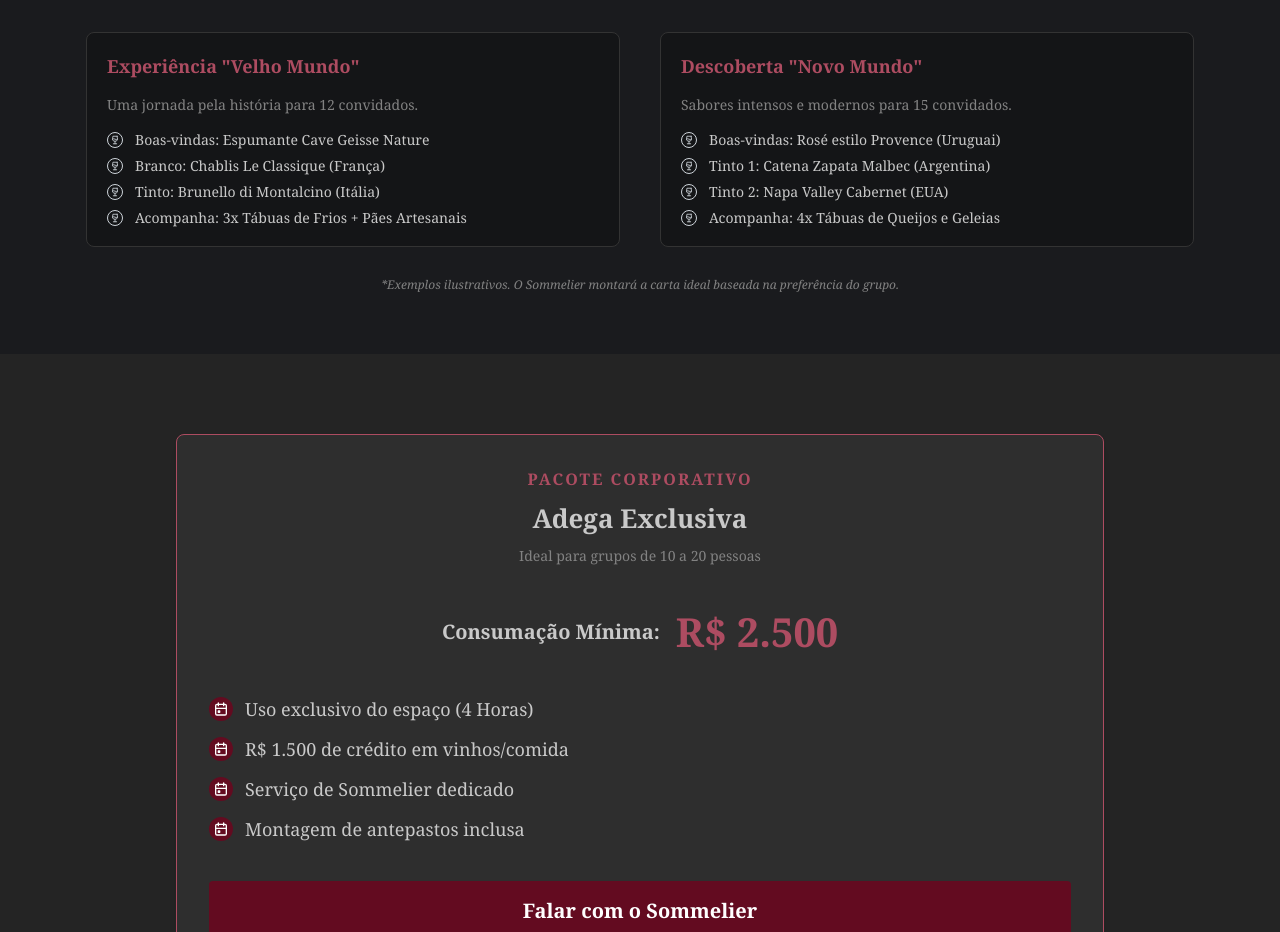
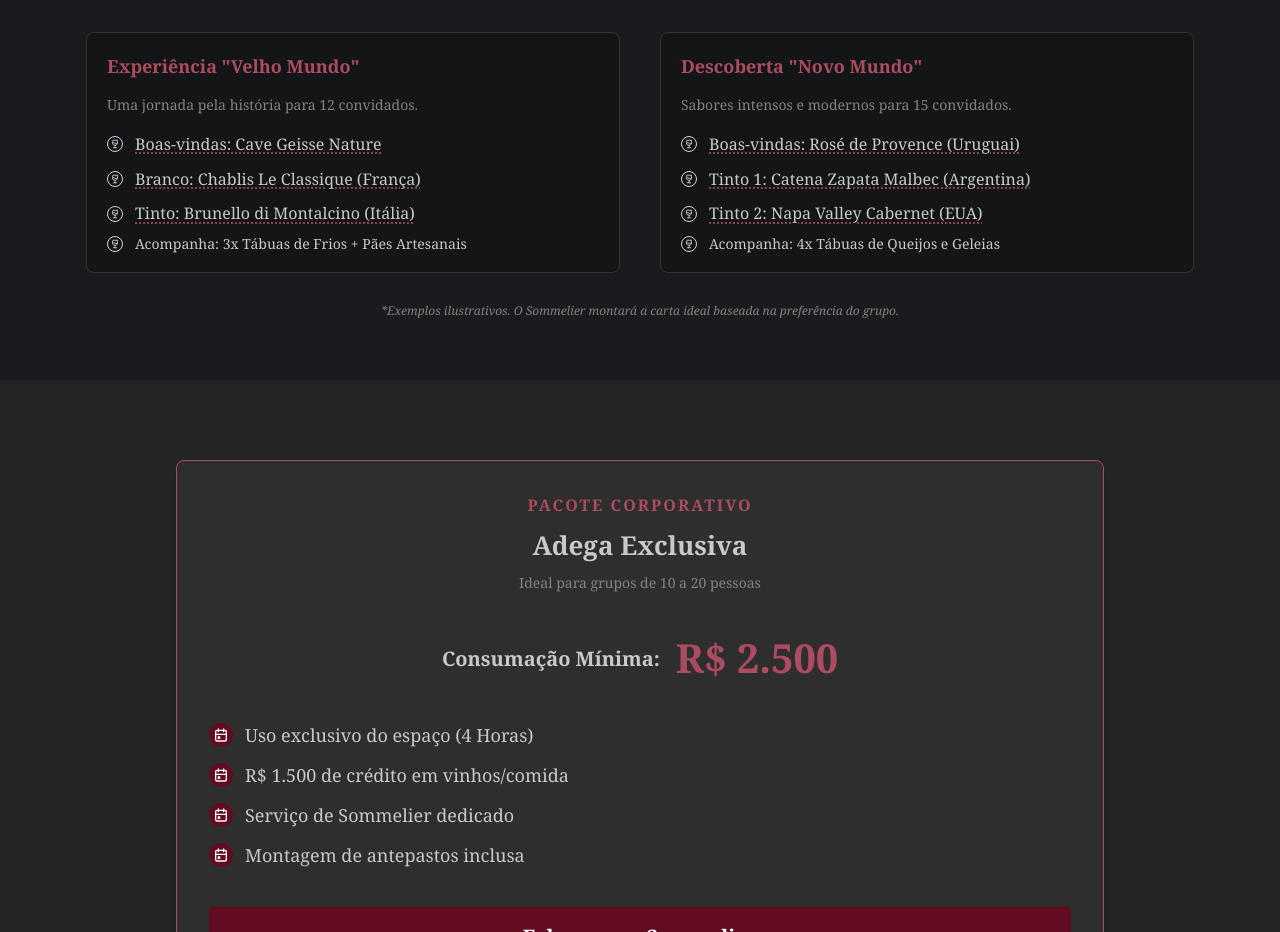
Before and after one commit to GepetoinTraining/madameduvin, a Next.js app: page / in a window 1280 px wide. Shown: the part 1220-2152 px from the top of the page. Built offline with nearby package versions, Linux system fonts and the light colour scheme.

Commit message:
added some fluff

```diff
--- a/pages/index.tsx
+++ b/pages/index.tsx
@@ -1,5 +1,5 @@
 import Head from 'next/head';
-import { Container, Title, Text, Button, Group, Stack, Card, SimpleGrid, ThemeIcon, List, Box, BackgroundImage, Overlay } from '@mantine/core';
+import { Container, Title, Text, Button, Group, Stack, Card, SimpleGrid, ThemeIcon, List, Box, BackgroundImage, Overlay, Tooltip } from '@mantine/core';
 import { IconGlassFull, IconBuildingSkyscraper, IconChefHat, IconCalendarEvent, IconBrandWhatsapp } from '@tabler/icons-react';
 
 export default function Home() {
@@ -88,26 +88,56 @@
           <Text ta="center" c="dimmed" mb={50}>O valor inclui R$ 1.500 de consumação, que rende ótimas opções:</Text>
 
           <SimpleGrid cols={{ base: 1, md: 2 }} spacing={40}>
-            {/* Example 1 */}
+            {/* Example 1: OLD WORLD */}
             <Card padding="lg" radius="md" withBorder style={{ borderColor: '#333', backgroundColor: '#141517' }}>
               <Title order={3} size="h4" mb="md" c="bordeaux">Experiência "Velho Mundo"</Title>
               <Text c="dimmed" size="sm" mb="md">Uma jornada pela história para 12 convidados.</Text>
               <List spacing="xs" size="sm" center icon={<ThemeIcon color="gray" variant="outline" size={16} radius="xl"><IconGlassFull size={10}/></ThemeIcon>}>
-                <List.Item>Boas-vindas: Espumante Cave Geisse Nature</List.Item>
-                <List.Item>Branco: Chablis Le Classique (França)</List.Item>
-                <List.Item>Tinto: Brunello di Montalcino (Itália)</List.Item>
+                <List.Item>
+                   <WineItem
+                      name="Boas-vindas: Cave Geisse Nature"
+                      story="Produzido em Pinto Bandeira (RS) pelo método tradicional (Champenoise). Mário Geisse, o fundador, é considerado a maior lenda das borbulhas na América do Sul."
+                   />
+                </List.Item>
+                <List.Item>
+                  <WineItem
+                    name="Branco: Chablis Le Classique (França)"
+                    story="A mais pura expressão da uva Chardonnay. As vinhas crescem sobre solo calcário rico em fósseis marinhos, o que dá ao vinho um toque mineral e salino inconfundível."
+                  />
+                </List.Item>
+                <List.Item>
+                  <WineItem
+                    name="Tinto: Brunello di Montalcino (Itália)"
+                    story="O 'Rei da Toscana'. Feito 100% com uva Sangiovese Grosso e envelhecido obrigatoriamente por 5 anos antes de sair da vinícola. Potente e eterno."
+                  />
+                </List.Item>
                 <List.Item>Acompanha: 3x Tábuas de Frios + Pães Artesanais</List.Item>
               </List>
             </Card>
 
-            {/* Example 2 */}
+            {/* Example 2: NEW WORLD */}
             <Card padding="lg" radius="md" withBorder style={{ borderColor: '#333', backgroundColor: '#141517' }}>
               <Title order={3} size="h4" mb="md" c="bordeaux">Descoberta "Novo Mundo"</Title>
               <Text c="dimmed" size="sm" mb="md">Sabores intensos e modernos para 15 convidados.</Text>
               <List spacing="xs" size="sm" center icon={<ThemeIcon color="gray" variant="outline" size={16} radius="xl"><IconGlassFull size={10}/></ThemeIcon>}>
-                <List.Item>Boas-vindas: Rosé estilo Provence (Uruguai)</List.Item>
-                <List.Item>Tinto 1: Catena Zapata Malbec (Argentina)</List.Item>
-                <List.Item>Tinto 2: Napa Valley Cabernet (EUA)</List.Item>
+                <List.Item>
+                  <WineItem
+                    name="Boas-vindas: Rosé de Provence (Uruguai)"
+                    story="Inspirado na França, mas com a alma de Garzón. A brisa do Oceano Atlântico resfria as uvas, garantindo uma acidez elétrica e aromas de frutas frescas."
+                  />
+                </List.Item>
+                <List.Item>
+                  <WineItem
+                    name="Tinto 1: Catena Zapata Malbec (Argentina)"
+                    story="O vinho que colocou a América do Sul no mapa mundial. Nicolás Catena foi o pioneiro em plantar vinhas em atitudes extremas nos Andes."
+                  />
+                </List.Item>
+                <List.Item>
+                  <WineItem
+                    name="Tinto 2: Napa Valley Cabernet (EUA)"
+                    story="Famoso pelo 'Julgamento de Paris' de 1976, onde os vinhos da Califórnia venceram os franceses em teste cego. Encorpado, com muita fruta e carvalho."
+                  />
+                </List.Item>
                 <List.Item>Acompanha: 4x Tábuas de Queijos e Geleias</List.Item>
               </List>
             </Card>
@@ -200,3 +230,20 @@
     </Stack>
   );
 }
+
+function WineItem({ name, story }: { name: string, story: string }) {
+  return (
+    <Tooltip
+      label={story}
+      multiline
+      w={220}
+      withArrow
+      transitionProps={{ duration: 200 }}
+      color="gray"
+    >
+      <Text span style={{ cursor: 'help', textDecoration: 'underline dotted #AD4C61', textUnderlineOffset: '3px' }}>
+        {name}
+      </Text>
+    </Tooltip>
+  );
+}
```
